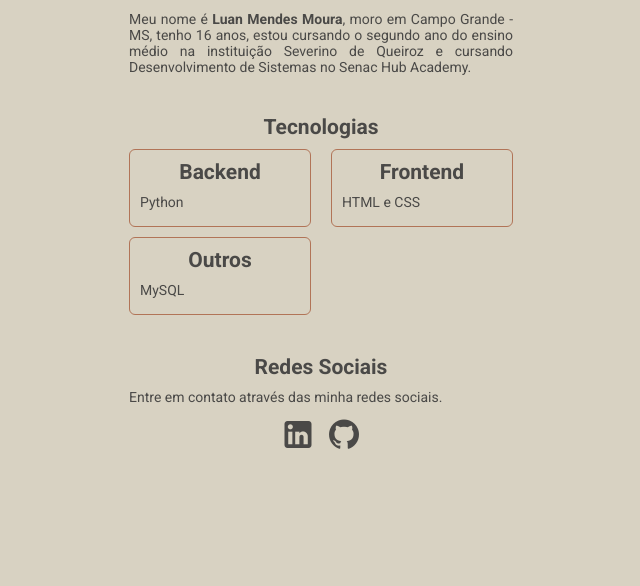
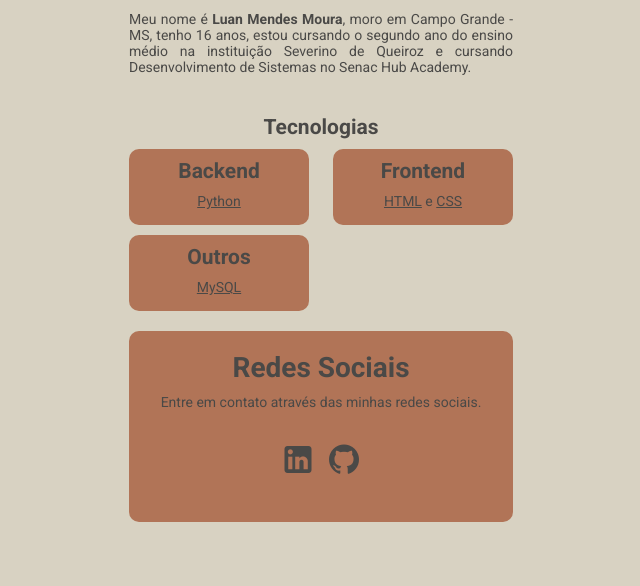
Before and after one commit to LuanMendesMoura/senac, a PHP site: page /css/03-portifolio/index.html in a window 1280 px wide. Shown: the part 214-800 px from the top of the page, without its empty margins (319-959 px from the left). Run offline with PHP 8.4, Linux system fonts and the light colour scheme.

Commit message:
portifolio atualizado

```diff
--- a/css/03-portifolio/index.html
+++ b/css/03-portifolio/index.html
@@ -31,43 +31,44 @@
                 <div class="card">
                     <h2>Backend</h2>
                     <ul>
-                        <li>Python</li>
+                        <li><a href="https://docs.python.org/pt-br/3.12/" target="_blank">Python</a></li>
                     </ul>
                 </div>
 
                 <div class="card">
                     <h2>Frontend</h2>
                     <ul>
-                        <li>HTML e CSS</li>
+                        <li><a href="https://www.w3schools.com/html/" target="_blank">HTML</a> e
+                        <a href="https://www.w3schools.com/css/" target="_blank">CSS</a></li>
                     </ul>
                 </div>
 
                 <div class="card">
                     <h2>Outros</h2>
                     <ul>
-                        <li>MySQL</li>
+                        <li><a href="https://www.mysql.com/products/workbench/" target="_blank">MySQL</a></li>
                     </ul>
                 </div>
             </div>
         </section>
 
-        <section>
+        <footer>
             <h1>Redes Sociais</h1>
-            <p>
-                Entre em contato através das minha redes sociais.
+            <p style="text-align: center;">
+                Entre em contato através das minhas redes sociais.
             </p>
-            <div>
+            <section>
                 <ul class="redes-sociais">
                     <li>
-                        <a href="https://www.linkedin.com/in/luan-m-26b8342bb/"></a><span class="mdi mdi-linkedin"></span></a>
+                        <a href="https://www.linkedin.com/in/luan-m-26b8342bb/"><span class="mdi mdi-linkedin"></span></a>
                     </li>
                     <li>
-                        <a href="https://github.com/LuanMendesMoura"></a><span class="mdi mdi-github"></span></a>
+                        <a href="https://github.com/LuanMendesMoura"><span class="mdi mdi-github"></span></a>
                     </li>
 
                 </ul>
-            </div>
-        </section>
+            </section>
+        </footer>
     </main>
 </body>
 </html>
--- a/css/03-portifolio/style.css
+++ b/css/03-portifolio/style.css
@@ -51,12 +51,13 @@ p {
 .card {
     width: 160px;
     padding: 10px;
-    border: 1px solid #B17457;
-    border-radius: 6px;
+    background-color:  #B17457;
+    border-radius: 10px;
 }
 
 .card ul li {
     margin-bottom: 6px;
+    text-align: center;
 }
 
 a:-webkit-any-link {
@@ -70,3 +71,8 @@ a:-webkit-any-link {
     font-size: 36px;
     padding-top: 10px;
 }
+footer {
+    background-color: #B17457;
+    border-radius: 10px;
+    padding: 20px;
+}
```
